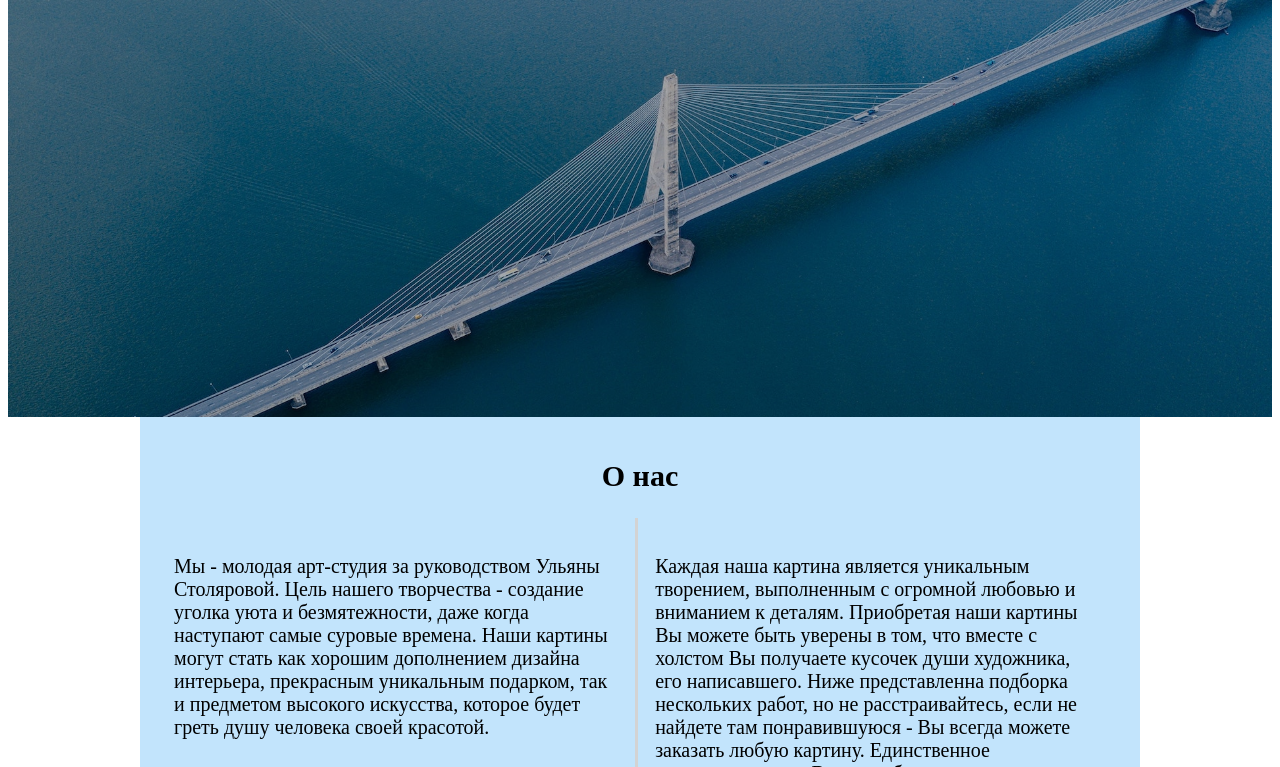
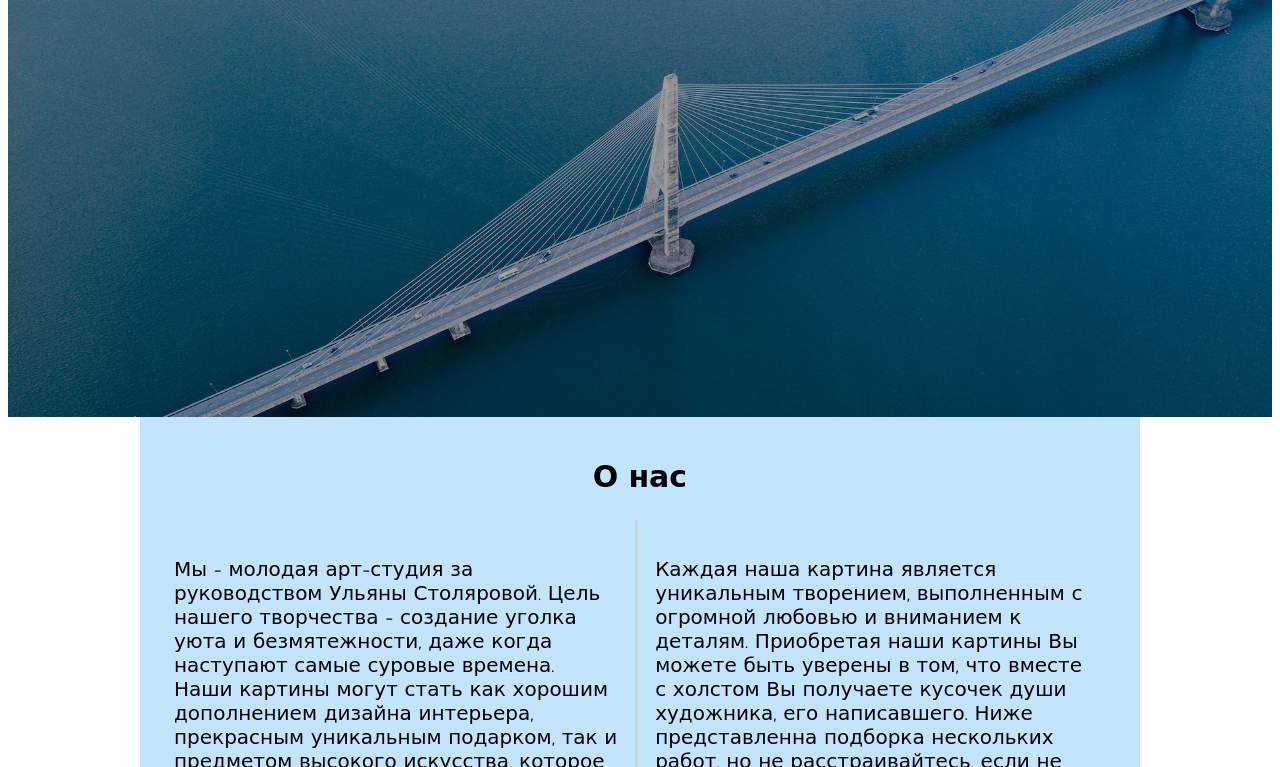
Before and after one commit to Mr-Marksman/Landing-art, a plain HTML site: page index.html in a window 1280 px wide. Shown: the part 341-1108 px from the top of the page. Drawn offline with Linux system fonts and the light colour scheme.

Commit message:
Font update

```diff
--- a/stylesheet/stylesheet.css
+++ b/stylesheet/stylesheet.css
@@ -1,10 +1,6 @@
 body
 {
-<<<<<<< HEAD
   font-family: 'Comic Neue', cursive;
-=======
-  font-family: "Comic sans", cursive;
->>>>>>> 555e7779cac8430f9f55806e016a767e7faeb8d9
 }
 
 .wrapper {
```
